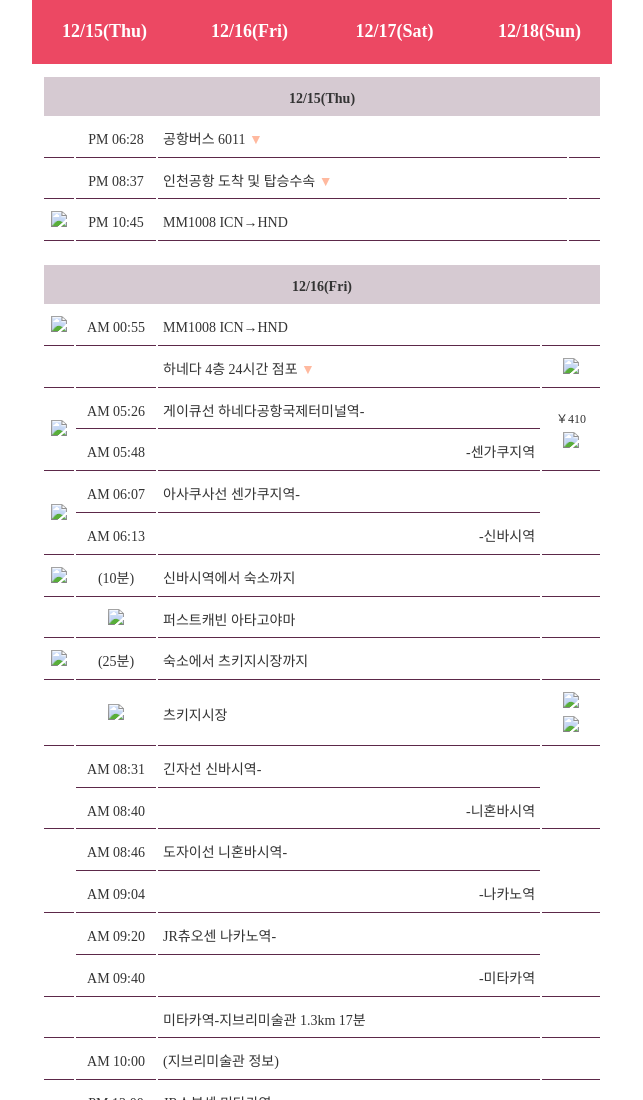
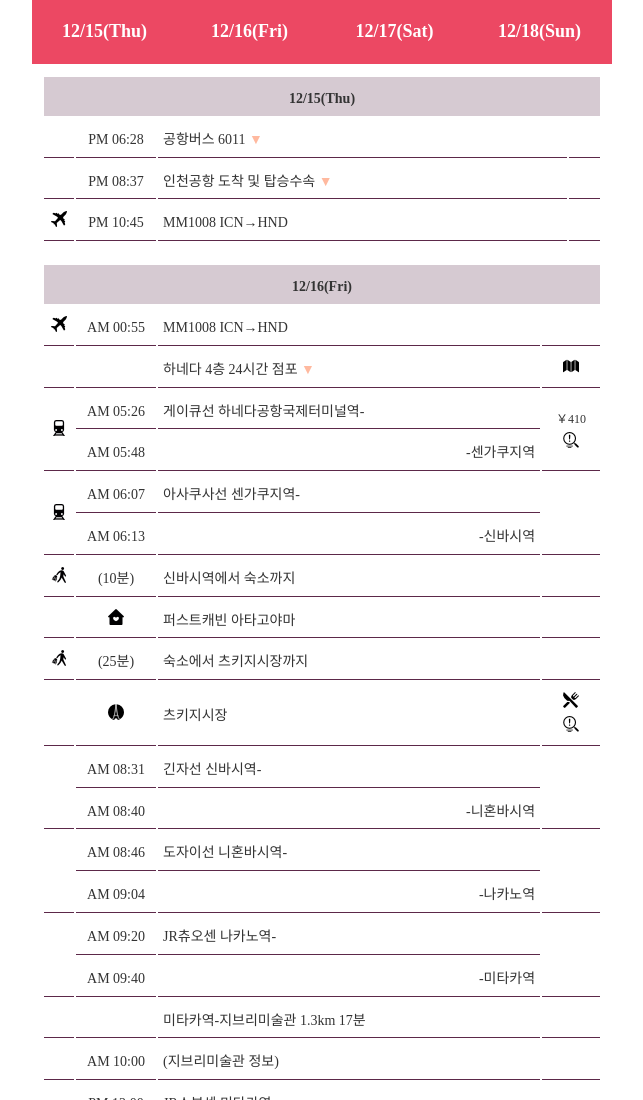
Before and after one commit to belolin/practice01, a plain HTML site: page index.html in a window 1280 px wide. Shown: the top 1100 px of the page, without its empty margins (318-961 px from the left). Drawn offline with nearby package versions, Linux system fonts and the light colour scheme.

Commit message:
Update index.html

```diff
--- a/index.html
+++ b/index.html
@@ -94,8 +94,8 @@ jQuery(document).ready(function($) {
 				</tr>
 				<tr>
 				  <td>
-					  <div class="pu_btn"><img src="etc/ap.png"></div>
-					  <div class="pu"><img src="etc/qr.png"><p class="t1">M8LQE6</p><div class="close">x</div></div>
+					  <div class="pu_btn"><img src="ap.png"></div>
+					  <div class="pu"><img src="qr.png"><p class="t1">M8LQE6</p><div class="close">x</div></div>
 				  </td>
 				  <td class="sec">PM 10:45</td>
 				  <td class="thd">MM1008 ICN→HND</td>
@@ -110,7 +110,7 @@ jQuery(document).ready(function($) {
 					<th colspan="4">12/16(Fri)</th>
 				</tr>
 				<tr>
-				  <td><img src="etc/ap.png"></td>
+				  <td><img src="ap.png"></td>
 				  <td class="sec">AM 00:55</td>
 				  <td class="thd">MM1008 ICN→HND</td>
 				  <td></td>
@@ -125,19 +125,19 @@ jQuery(document).ready(function($) {
 					  </div>
 				  </td>
 				  <td>
-					  <div class="pu_btn"><img src="etc/mp.png"></div>
-				  <div class="pu"><img class="drg" src="etc/hnd.gif"><div class="close">x</div></div></td>
+					  <div class="pu_btn"><img src="mp.png"></div>
+				  <div class="pu"><img class="drg" src="hnd.gif"><div class="close">x</div></div></td>
 				</tr>
 				<tr>
 				  <td rowspan="2">
-					  <div class="pu_btn"><img src="etc/tr.png"></div>
-					  <div class="pu"><img class="drg" src="etc/keikyu.gif"><div class="close">x</div></div>
+					  <div class="pu_btn"><img src="tr.png"></div>
+					  <div class="pu"><img class="drg" src="keikyu.gif"><div class="close">x</div></div>
 				  </td>
 				  <td class="sec">AM 05:26</td>
 				  <td class="thd">게이큐선 하네다공항국제터미널역-</td>
 				  <td class="lst" rowspan="2">￥410<br/>
-				  	  <div class="pu_btn"><img src="etc/tp.png"></div>
-					  <div class="pu"><img class="drg" src="etc/ticket.gif"><div class="close">x</div></div>
+				  	  <div class="pu_btn"><img src="tp.png"></div>
+					  <div class="pu"><img class="drg" src="ticket.gif"><div class="close">x</div></div>
 				  </td>
 				</tr>
 				<tr>
@@ -146,7 +146,7 @@ jQuery(document).ready(function($) {
 				</tr>
 				<tr>
 				  <td rowspan="2">
-				  	  <div class="pu_btn"><img src="etc/tr.png"></div>
+				  	  <div class="pu_btn"><img src="tr.png"></div>
 					  <div class="pu"><iframe src="https://www.google.com/maps/embed?pb=!1m28!1m12!1m3!1d12968.000625575309!2d139.7409399845249!3d35.65236778166054!2m3!1f0!2f0!3f0!3m2!1i1024!2i768!4f13.1!4m13!3e3!4m5!1s0x60188a52d36fe06f%3A0x2b9c4ac341f8dd5a!2z7IS86rCA7L-g7KeAIOydvOuzuA!3m2!1d35.638132!2d139.739714!4m5!1s0x60188be9d1ae11e1%3A0x5851f1d35efc45b9!2z7Iug67CU7IucLCDsnbzrs7ggVG9reW8sIOa4ryDmlrDmqYsy5LiB55uu!3m2!1d35.6661322!2d139.7584123!5e0!3m2!1sko!2skr!4v1479307681514" width="100%" height="100%" frameborder="0" style="border:0" allowfullscreen></iframe><div class="close">x</div></div>
 				  </td>
 				  <td class="sec">AM 06:07</td>
@@ -159,7 +159,7 @@ jQuery(document).ready(function($) {
 				</tr>
 				<tr>
 				  <td>
-				  	  <div class="pu_btn"><img src="etc/wk.png"></div>
+				  	  <div class="pu_btn"><img src="wk.png"></div>
 					  <div class="pu"><iframe src="https://www.google.com/maps/embed?pb=!1m27!1m12!1m3!1d3241.463214828388!2d139.75298675130244!3d35.66559468010076!2m3!1f0!2f0!3f0!3m2!1i1024!2i768!4f13.1!4m12!3e6!4m5!1s0x60188be9d1ae11e1%3A0x5851f1d35efc45b9!2z7Iug67CU7IucLCDsnbzrs7ggVG9reW8sIOa4ryDmlrDmqYsy5LiB55uu!3m2!1d35.6661322!2d139.7584123!4m4!1s0x0%3A0x342f14a23d58cbb4!3m2!1d35.664259!2d139.7520379!5e0!3m2!1sko!2skr!4v1479308296619" width="100%" height="100%" frameborder="0" style="border:0" allowfullscreen></iframe><div class="close">x</div></div>
 				  </td>
 				  <td class="sec">(10분)</td>
@@ -169,7 +169,7 @@ jQuery(document).ready(function($) {
 				<tr>
 				  <td></td>
 				  <td class="sec">
-				  	  <div class="pu_btn"><img src="etc/ht.png"></div>
+				  	  <div class="pu_btn"><img src="ht.png"></div>
 					  <div class="pu">
 						  <p class="t2">ファーストキャビン愛宕山</p>
 						  <p class="m2">FIRST CABIN ATAGOYAMA</p>
@@ -184,7 +184,7 @@ jQuery(document).ready(function($) {
 				</tr>
 				<tr>
 				  <td>
-					  <div class="pu_btn"><img src="etc/wk.png"></div>
+					  <div class="pu_btn"><img src="wk.png"></div>
 					  <div class="pu"><iframe src="https://www.google.com/maps/embed?pb=!1m27!1m12!1m3!1d12965.979541729275!2d139.75253183452924!3d35.66481463161375!2m3!1f0!2f0!3f0!3m2!1i1024!2i768!4f13.1!4m12!3e2!4m4!1s0x0%3A0x342f14a23d58cbb4!3m2!1d35.664259!2d139.7520379!4m5!1s0x601889647120144f%3A0x57c9eadb7b62ef7f!2sTsukiji+Market%2C+5+Chome-2-1+Tsukiji%2C+Chuo%2C+Tokyo+104-0045+%EC%9D%BC%EB%B3%B8!3m2!1d35.665486099999995!2d139.7706668!5e0!3m2!1sko!2skr!4v1479310270676" width="100%" height="100%" frameborder="0" style="border:0" allowfullscreen></iframe><div class="close">x</div></div>
 				  </td>
 				  <td class="sec">(25분)</td>
@@ -194,7 +194,7 @@ jQuery(document).ready(function($) {
 				<tr>
 				  <td></td>
 				  <td class="sec">
-					  <div class="pu_btn"><img src="etc/sp.png"></div>
+					  <div class="pu_btn"><img src="sp.png"></div>
 					  <div class="pu">
 						  <p class="t4">築地市場</p>
 						  <p class="m4">TSUKIJI MARKET</p>
@@ -204,9 +204,9 @@ jQuery(document).ready(function($) {
 				  </td>
 				  <td class="thd">츠키지시장</td>
 				  <td>
-					  <div class="pu_btn"><img src="etc/fd.png"></div>
+					  <div class="pu_btn"><img src="fd.png"></div>
 					  <div class="pu"><div class="close">x</div></div>
-					  <div class="pu_btn"><img src="etc/tp.png"></div>
+					  <div class="pu_btn"><img src="tp.png"></div>
 					  <div class="pu"><div class="close">x</div></div>
 				   </td>
 				</tr>
```
